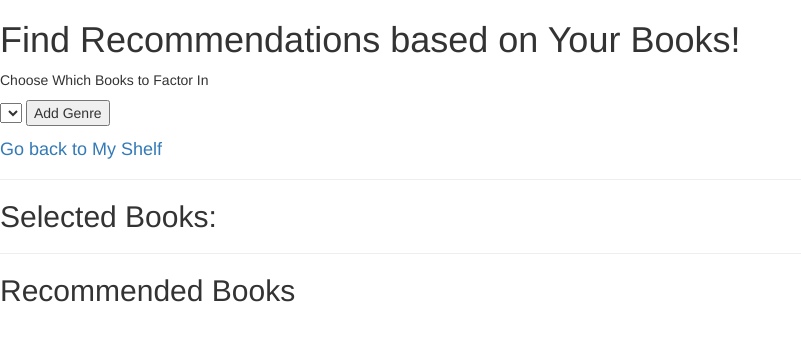
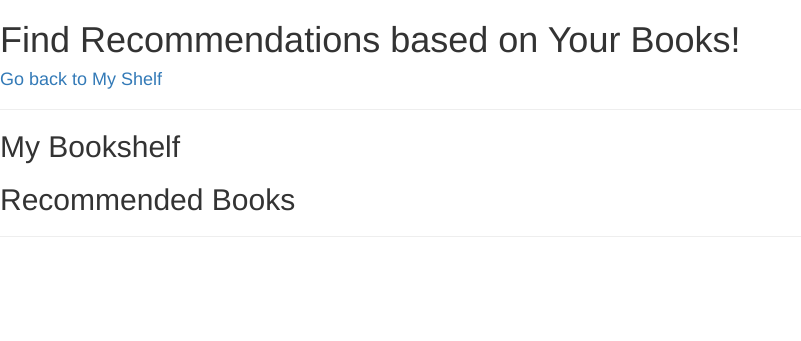
Before and after one commit to 17maxiao/book-recommender, a Django app: page /shelfrec in a window 1280 px wide. Shown: the top 341 px of the page, without its empty margins (0-801 px from the left). Run offline with Django 3.2, Linux system fonts and the light colour scheme; a user stored in the database is signed in; data comes from the database, SQL or seed files in the repository; both versions use the stored data as it was after the commit; lists and menus that the app fills with data are empty; parts of the project's set-up code (start-up, migrations or seed data) failed here and were passed over; some libraries are stand-ins or nearby versions.

Commit message:
finished genre recs and shelf recs

```diff
--- a/recommender/main/models.py
+++ b/recommender/main/models.py
@@ -5,7 +5,7 @@ from django.contrib.auth.models import User
 # Create your models here.
 
 class ShelfEntry(models.Model): ## this is for book reviews for a particular user
-    title = models.CharField(max_length=200)
+    title = models.CharField(max_length=500)
     #author = models.CharField(max_length=200)
     review = models.TextField()
     rating = models.IntegerField()
@@ -17,7 +17,6 @@ class ShelfEntry(models.Model): ## this is for book reviews for a particular use
         return self.title, self.rating
 
 
-
 class FavoriteGenres(models.Model): ## this is for book reviews for a particular user
     genres = models.IntegerField()
     author = models.ForeignKey(User, on_delete=models.DO_NOTHING, null=True)
--- a/recommender/main/templates/genrerec.html
+++ b/recommender/main/templates/genrerec.html
@@ -48,14 +48,18 @@
     </select>
     <input type="submit" value="Add Genre" />
 </form>
+<hr />
 <h4><a href="/shelf">Go back to My Shelf</a></h4>
-<h2>Selected Genres:</h2>
+<hr />
+<h2>Selected Genres</h2>
 {% for genre in genres %}
     <a href = "">{{genre}}</a>
     <hr />
 {% endfor %}
+<h4><a href="/cleargenres">Clear Genre Selection</a></h4>
 <hr />
 <h2>Recommended Books</h2>
+<hr />
 {% for rec in recs %}
     <a href = "">{{rec}}</a>
     <hr />
--- a/recommender/main/templates/shelfrec.html
+++ b/recommender/main/templates/shelfrec.html
@@ -4,24 +4,23 @@
 
 <form method="POST" action="">
     {% csrf_token %}
-    <p>Choose Which Books to Factor In</p>
+    <!-- <p>Choose Which Books to Factor In</p>
     <select id="choice" name="choice">
         {% for entry in entries %}
         <option id="{{entry.title}}">{{entry.title}}</option>
+        {% endfor %}
+    </select> -->
+    <h4><a href="/shelf">Go back to My Shelf</a></h4>
+    <hr />
+    <h2>My Bookshelf</h2>
+    {% for entry in entries %}
+        <a href = "">{{entry.title}}</a>
         <hr />
-        {% endfor %}
-    </select>
-    <input type="submit" value="Add Genre" />
+    {% endfor %}
+    <!-- <input type="submit" value="Take Book Off Shelf" /> -->
 </form>
-<h4><a href="/shelf">Go back to My Shelf</a></h4>
+<h2>Recommended Books</h2>
 <hr />
-<h2>Selected Books:</h2>
-{% for book in books %}
-    <a href = "">{{book}}</a>
-    <hr />
-{% endfor %}
-<hr />
-<h2>Recommended Books</h2>
 {% for rec in recs %}
     <div className="row">
     <a href = "">{{rec}}</a>
--- a/recommender/main/views.py
+++ b/recommender/main/views.py
@@ -162,6 +162,11 @@ def genrerec(request):
         final_recommendations = final_recommendations.values()
     return  render(request,'genrerec.html', {'recs': final_recommendations, 'genres': genreList})
 
+def cleargenres(request):
+    FavoriteGenres.objects.filter(author=request.user).delete()
+    return redirect('/genrerec')
+
+
 
 def shelfrec(request):
     if not request.user.is_authenticated:
@@ -178,8 +183,8 @@ def shelfrec(request):
         ratings[entry.title] = entry.rating
         genres.append(entry.genre)
 
-    if request.method == "POST":
-        books.append(request.POST["choice"])
+    # if request.method == "POST":
+        # books.append(request.POST["choice"])
 
         #get a list of recommended books
         mean=weighted_mean(df_ratings, ratings, sample_size = 100)
@@ -192,14 +197,9 @@ def shelfrec(request):
 
 
         final_recs = getTitles(list(df_book_filter['book_id']))
-        # print("LSKDFJ")
-        # print("LSKDFJ")
-        # print("LSKDFJ")
-        # print("LSKDFJ")
-        # print("LSKDFJ")
-        # print(final_recs)
+        final_recs = final_recs.values()
 
-    return  render(request,'shelfrec.html', {'entries': entries, 'books': books, 'recs': final_recs})
+    return  render(request,'shelfrec.html', {'entries': entries, 'recs': final_recs})
 
 def getTitles(IDlist):
     df_mask=df_books[df_books['book_id'].isin(IDlist)]\
--- a/recommender/recommender/urls.py
+++ b/recommender/recommender/urls.py
@@ -15,7 +15,7 @@ Including another URLconf
 """
 from django.contrib import admin
 from django.urls import path
-from main.views import home, login_view, signin, signup, shelf, results, search, addtoshelf, entry, genrerec, shelfrec
+from main.views import home, login_view, signin, signup, shelf, results, search, addtoshelf, entry, genrerec, shelfrec, cleargenres
 
 urlpatterns = [
     path('admin/', admin.site.urls),
@@ -26,6 +26,7 @@ urlpatterns = [
     path('shelf', shelf, name='shelf'),
     path('search', search, name='search'),
     path('genrerec', genrerec, name='genrerec'),
+    path('cleargenres', cleargenres, name='cleargenres'),
     path('shelfrec', shelfrec, name='shelfrec'),
     path('addtoshelf/<str:title>', addtoshelf, name='addtoshelf'),
     path('entry/<str:id>', entry, name='entry'),
```
Also changed, not shown: recommender/db.sqlite3, recommender/main/migrations/0009_auto_20201218_0201.py (added).
